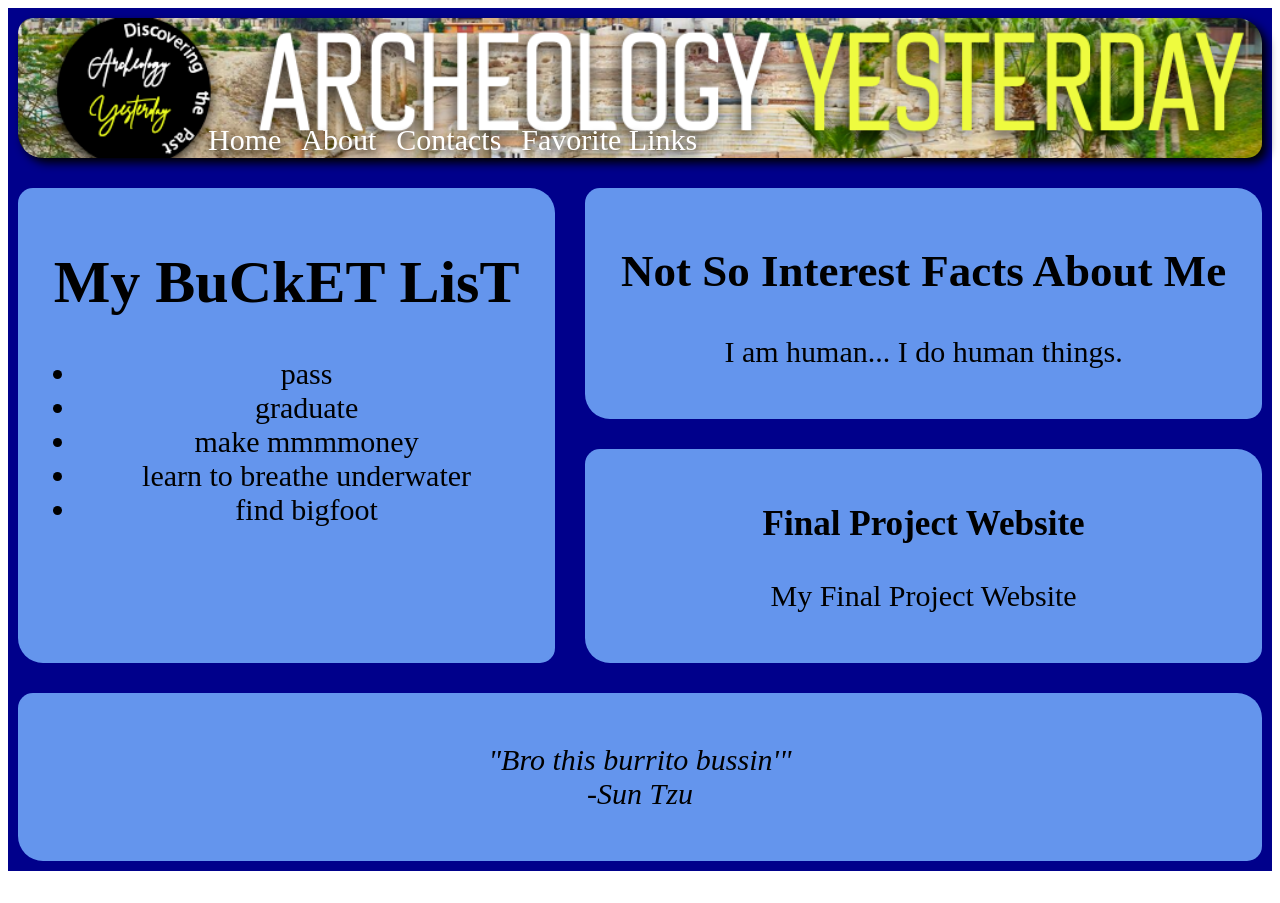
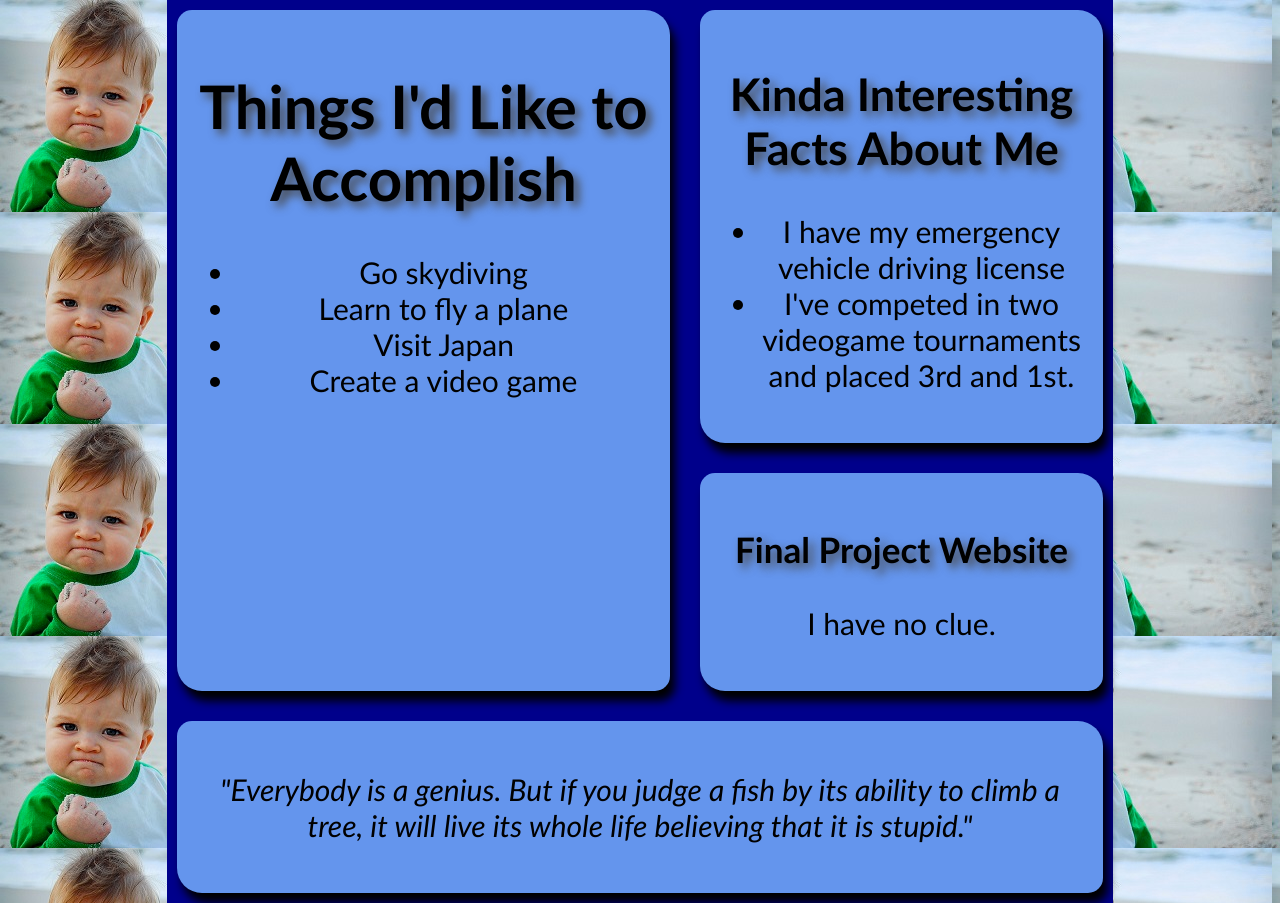
Before and after one commit to Qenzel/grid-web-layout, a plain HTML site: page grid-web-layout.html in a window 1280 px wide. Before the commit the page ends 879 px from the top, so only its background shows below. Drawn offline with Linux system fonts and the light colour scheme.

Commit message:
commit code

```diff
--- a/css/grid-layout.css
+++ b/css/grid-layout.css
@@ -1,3 +1,15 @@
+body {
+    background-image: url(../images/SuccessKid.jpg);
+    max-width: 946px;
+    background-attachment: fixed;
+    margin: auto;
+    font-family: 'Gill Sans', 'Gill Sans MT', Calibri, 'Trebuchet MS', sans-serif
+}
+
+h1, h2, h3 {
+    text-shadow: rgb(72, 72, 72) 5px 5px 10px;
+}
+
 .grid-content {
     display: grid;
     grid-template-columns: auto auto auto auto;
@@ -13,50 +25,12 @@
     text-align: center;
     background-color: cornflowerblue;
     border-radius: 15px 25px;
-}
-
-.header {
-    background-image: url('../images/header-logo-ay-1020-120.png');
-    background-repeat: no-repeat;
-    background-clip: border-box;
-    background-size: cover;
-    grid-row-start: 1;
-    grid-row-end: 2;
-    grid-column-start: 1;
-    grid-column-end: 5;
-    box-shadow: rgb(0, 0, 0) 5px 5px 10px;
-}
-
-.menu {
-    position: relative;
-    height: 100px;
-}
-
-.menu nav {
-    position: absolute;
-    top: 45px;
-    left: 120px;
-}
-
-.header nav ul {
-    list-style: none;
-}
-
-.header nav ul li{
-    float: left;
-    margin: 10px;
-}
-
-.header nav ul li a {
-    text-decoration: none;
-    color: white;
-    text-shadow: rgb(0, 0, 0) 5px 5px 10px;
-    text-shadow: rgb(0, 0, 0) 2px 5px 10px;
+    box-shadow: rgb(0, 0, 0) 5px 10px 10px;
 }
 
 .item1 {
-    grid-row-start: 2;
-    grid-row-end: 4;
+    grid-row-start: 1;
+    grid-row-end: 3;
     grid-column-start: 1;
     grid-column-end: 3;
 }
--- a/grid-web-layout.html
+++ b/grid-web-layout.html
@@ -9,42 +9,32 @@
 </head>
 <body>
     <div class="grid-content">
-        <div class="header">
-            <div class="menu">
-                <nav>
-                    <ul>
-                        <li><a href="#" target="_blank" rel="noopener norefferer">Home</a></li>
-                        <li><a href="#" target="_blank" rel="noopener norefferer">About</a></li>
-                        <li><a href="#" target="_blank" rel="noopener norefferer">Contacts</a></li>
-                        <li><a href="#" target="_blank" rel="noopener norefferer">Favorite Links</a></li>
-                    </ul>
-                </nav>
-            </div>
-        </div>
 
         <div class="item1">
-            <h1>My BuCkET LisT</h1>
+            <h1>Things I'd Like to Accomplish</h1>
             <ul>
-                <li>pass</li>
-                <li>graduate</li>
-                <li>make mmmmoney</li>
-                <li>learn to breathe underwater</li>
-                <li>find bigfoot</li>
+                <li>Go skydiving</li>
+                <li>Learn to fly a plane</li>
+                <li>Visit Japan</li>
+                <li>Create a video game</li>
             </ul>
         </div>
 
         <div class="item2">
-            <h2>Not So Interest Facts About Me</h2>
-            <p>I am human... I do human things.</p>
+            <h2>Kinda Interesting Facts About Me</h2>
+            <ul>
+                <li>I have my emergency vehicle driving license</li>
+                <li>I've competed in two videogame tournaments and placed 3rd and 1st.</li>
+            </ul>
         </div>
 
         <div class="item3">
             <h3>Final Project Website</h3>
-            <p>My Final Project Website</p>
+            <p>I have no clue.</p>
         </div>
 
         <div class="item4">
-            <p><em>"Bro this burrito bussin'" <br/>-Sun Tzu</em></p>
+            <p><em>"Everybody is a genius. But if you judge a fish by its ability to climb a tree, it will live its whole life believing that it is stupid."</em></p>
         </div>
     </div>
 </body>
```
Also changed, not shown: images/SuccessKid.jpg (added).
